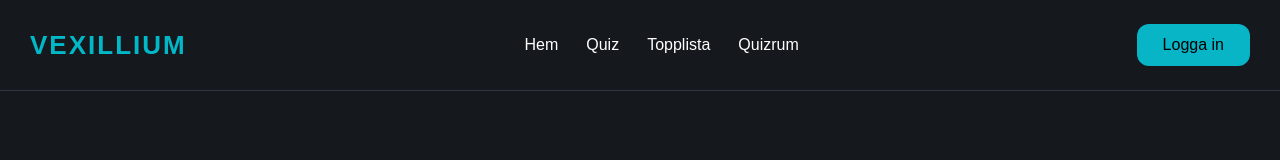
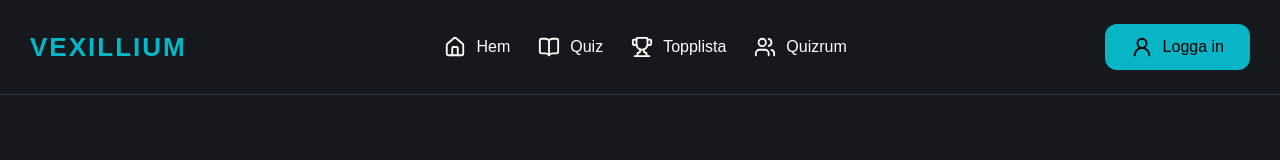
Before and after one commit to donne41/Vexillium, a Vue app in the folder frontend/: page / in a window 1280 px wide. Shown: the top 160 px of the page. Built offline with nearby package versions, Linux system fonts and the light colour scheme; no server answers.

Commit message:
add navigation icons

```diff
--- /dev/null
+++ b/frontend/src/components/NavIcon.vue
@@ -0,0 +1,57 @@
+<script setup>
+defineProps({
+  name: {
+    type: String,
+    required: true,
+  },
+})
+</script>
+
+<template>
+  <svg
+      class="nav-icon"
+      viewBox="0 0 24 24"
+      fill="none"
+      stroke="currentColor"
+      stroke-width="2"
+      stroke-linecap="round"
+      stroke-linejoin="round"
+      aria-hidden="true"
+  >
+    <!-- Hem -->
+    <g v-if="name === 'home'">
+      <path d="M15 21v-8a1 1 0 0 0-1-1h-4a1 1 0 0 0-1 1v8" />
+      <path d="M3 10a2 2 0 0 1 .709-1.528l7-6a2 2 0 0 1 2.582 0l7 6A2 2 0 0 1 21 10v9a2 2 0 0 1-2 2H5a2 2 0 0 1-2-2z" />
+    </g>
+
+    <!-- Quiz -->
+    <g v-else-if="name === 'quiz'">
+      <path d="M12 5v16" />
+      <path d="M20.001 19A2 2 0 0022 17V5a2 2 0 00-1.999-2L16 3.002A5 5 0 0012 5a5 5 0 00-4-2H4a2 2 0 00-2 2v12a2 2 0 001.999 2H8a5 5 0 014 2 5 5 0 014-2z" />
+    </g>
+
+    <!-- Topplista -->
+    <g v-else-if="name === 'trophy'">
+      <path d="M10 14.66V17a1 1 0 0 1-1 1 2 2 0 0 0-2 2v2" />
+      <path d="M14 14.66V17a1 1 0 0 0 1 1 2 2 0 0 1 2 2v2" />
+      <path d="M17.916 10H19.5A2.5 2.5 0 0 0 22 7.5V5a1 1 0 0 0-1-1h-3" />
+      <path d="M4 22h16" />
+      <path d="M6 9a6 6 0 0 0 12 0V3a1 1 0 0 0-1-1H7a1 1 0 0 0-1 1z" />
+      <path d="M6.084 10H4.5A2.5 2.5 0 0 1 2 7.5V5a1 1 0 0 1 1-1h3" />
+    </g>
+
+    <!-- Quizrum och Spela med andra -->
+    <g v-else-if="name === 'group'">
+      <path d="M16 21v-2a4 4 0 0 0-4-4H6a4 4 0 0 0-4 4v2" />
+      <path d="M16 3.128a4 4 0 0 1 0 7.744" />
+      <path d="M22 21v-2a4 4 0 0 0-3-3.87" />
+      <circle cx="9" cy="7" r="4" />
+    </g>
+
+    <!-- Logga in -->
+    <g v-else-if="name === 'user'">
+      <circle cx="12" cy="8" r="5" />
+      <path d="M20 21a8 8 0 0 0-16 0" />
+    </g>
+  </svg>
+</template>
--- a/frontend/src/components/Navbar.css
+++ b/frontend/src/components/Navbar.css
@@ -42,6 +42,20 @@
 
 .navbar a:hover {
     color: var(--teal);
+}
+
+.navbar .desktop-nav a,
+.navbar .login-button,
+.navbar .mobile-nav a {
+    display: inline-flex;
+    align-items: center;
+    gap: 10px;
+}
+
+.navbar .nav-icon {
+    width: 22px;
+    height: 22px;
+    flex-shrink: 0;
 }
 
 .navbar .login-button {
--- a/frontend/src/components/Navbar.vue
+++ b/frontend/src/components/Navbar.vue
@@ -1,5 +1,6 @@
 <script setup>
 import './Navbar.css'
+import NavIcon from './NavIcon.vue'
 
 import {ref, watch} from 'vue'
 import {useRoute} from 'vue-router'
@@ -28,19 +29,26 @@ watch(() => route.fullPath, closeMenu)
       </RouterLink>
 
       <nav class="desktop-nav">
-        <RouterLink to="/" @click="closeMenu">Hem</RouterLink>
+        <RouterLink to="/" @click="closeMenu">
+          <NavIcon name="home" />
+          Hem
+        </RouterLink>
         <RouterLink :to="{ path: '/', hash: '#quiz' }" @click="closeMenu">
+          <NavIcon name="quiz" />
           Quiz
         </RouterLink>
         <RouterLink :to="{ path: '/', hash: '#leaderboard' }" @click="closeMenu">
+          <NavIcon name="trophy" />
           Topplista
         </RouterLink>
         <RouterLink :to="{ path: '/', hash: '#quiz-rooms' }" @click="closeMenu">
+          <NavIcon name="group" />
           Quizrum
         </RouterLink>
       </nav>
 
       <RouterLink to="/login" class="login-button desktop-login">
+        <NavIcon name="user" />
         Logga in
       </RouterLink>
 
@@ -66,19 +74,26 @@ watch(() => route.fullPath, closeMenu)
         :inert="!isMenuOpen"
         aria-label="Mobilnavigation"
     >
-      <RouterLink to="/" @click="closeMenu">Hem</RouterLink>
+      <RouterLink to="/" @click="closeMenu">
+        <NavIcon name="home" />
+        Hem
+      </RouterLink>
       <RouterLink :to="{ path: '/', hash: '#quiz' }" @click="closeMenu">
+        <NavIcon name="quiz" />
         Quiz
       </RouterLink>
 
       <RouterLink :to="{ path: '/', hash: '#leaderboard' }" @click="closeMenu">
+        <NavIcon name="trophy" />
         Topplista
       </RouterLink>
 
       <RouterLink :to="{ path: '/', hash: '#quiz-rooms' }" @click="closeMenu">
+        <NavIcon name="group" />
         Quizrum
       </RouterLink>
       <RouterLink to="/login" class="mobile-login" @click="closeMenu">
+        <NavIcon name="user" />
         Logga in
       </RouterLink>
     </nav>
```
